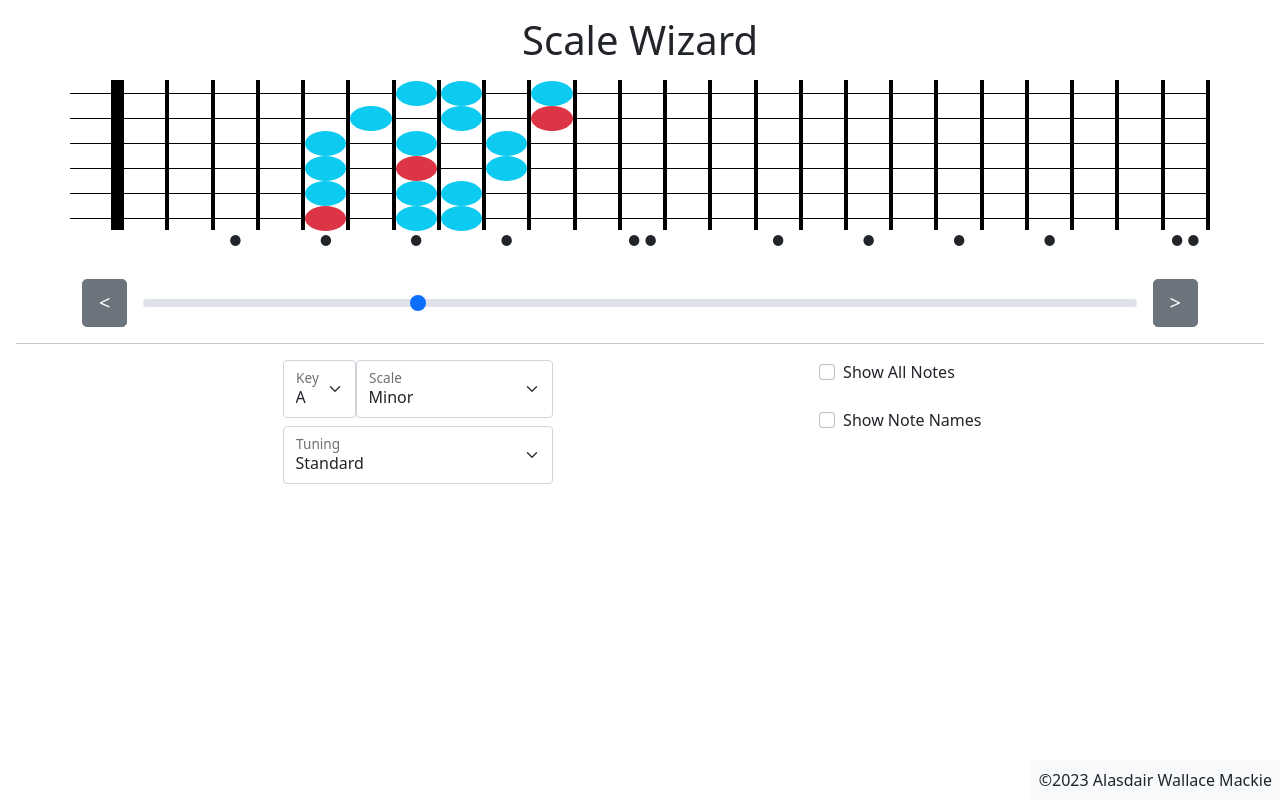
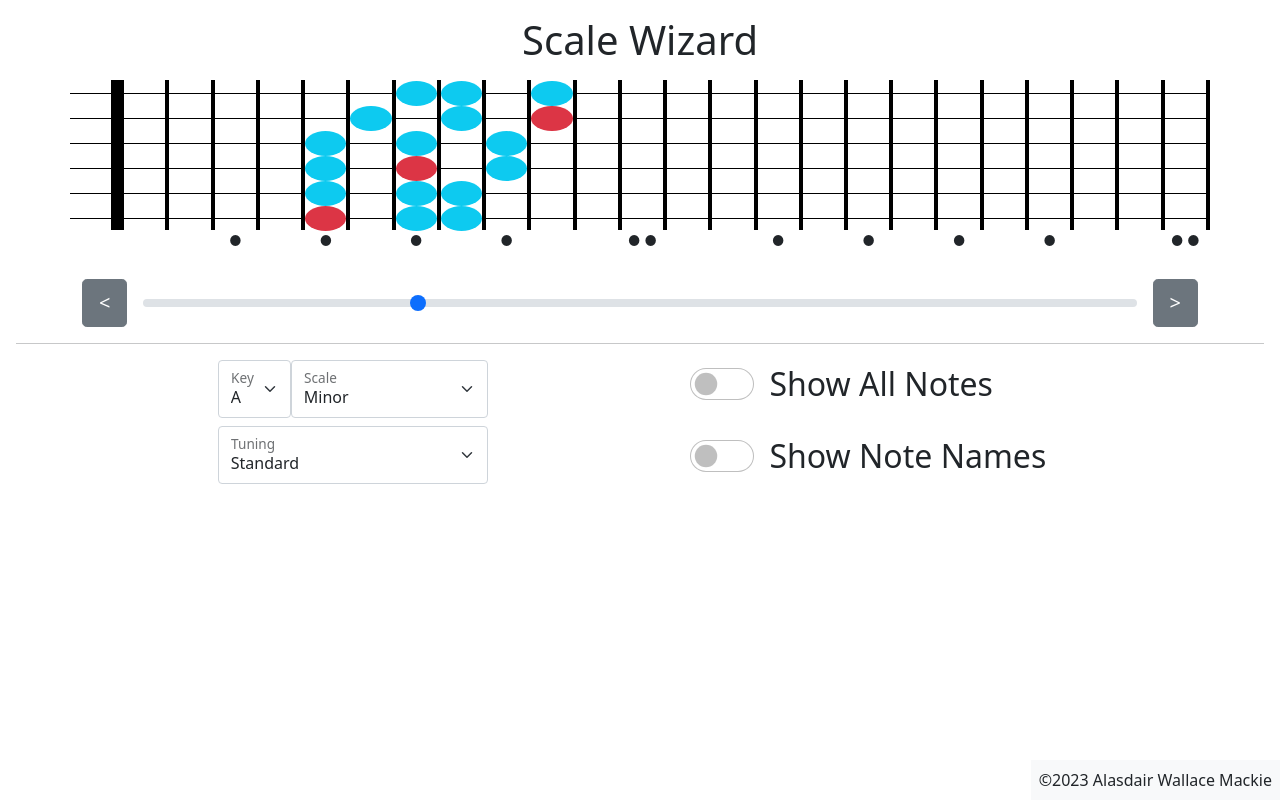
Before and after one commit to AlasdairWallaceMackie/scale-wizard, a React (Create React App) app: page / in a window 1280 px wide. Built offline with nearby package versions, Linux system fonts and the light colour scheme.

Commit message:
Larger checkboxes; use bootstrap form-switch

```diff
--- a/src/components/ControlsForm.tsx
+++ b/src/components/ControlsForm.tsx
@@ -73,8 +73,8 @@ export default function ControlsForm(){
                 </div>
             </div>
 
-            <div>
-                <div className="form-check mb-4">
+            <div className="fs-2">
+                <div className="form-check form-switch mb-4">
                     <input
                         id="all-notes-checkbox"
                         className="form-check-input"
@@ -88,7 +88,7 @@ export default function ControlsForm(){
                 </div>
 
                 <div>
-                    <div className="form-check mt-1 me-3">
+                    <div className="form-check form-switch mt-1 me-3">
                         <input
                             id="show-note-names-checkbox"
                             className="form-check-input"
@@ -103,7 +103,7 @@ export default function ControlsForm(){
 
                     {
                         context.showNoteNames.value === true ?
-                            <div className="d-flex justify-content-center fs-4">
+                            <div className="d-flex justify-content-center">
                                 ♯
                                 <div className="form-check form-switch mx-1">
                                     <input
```
